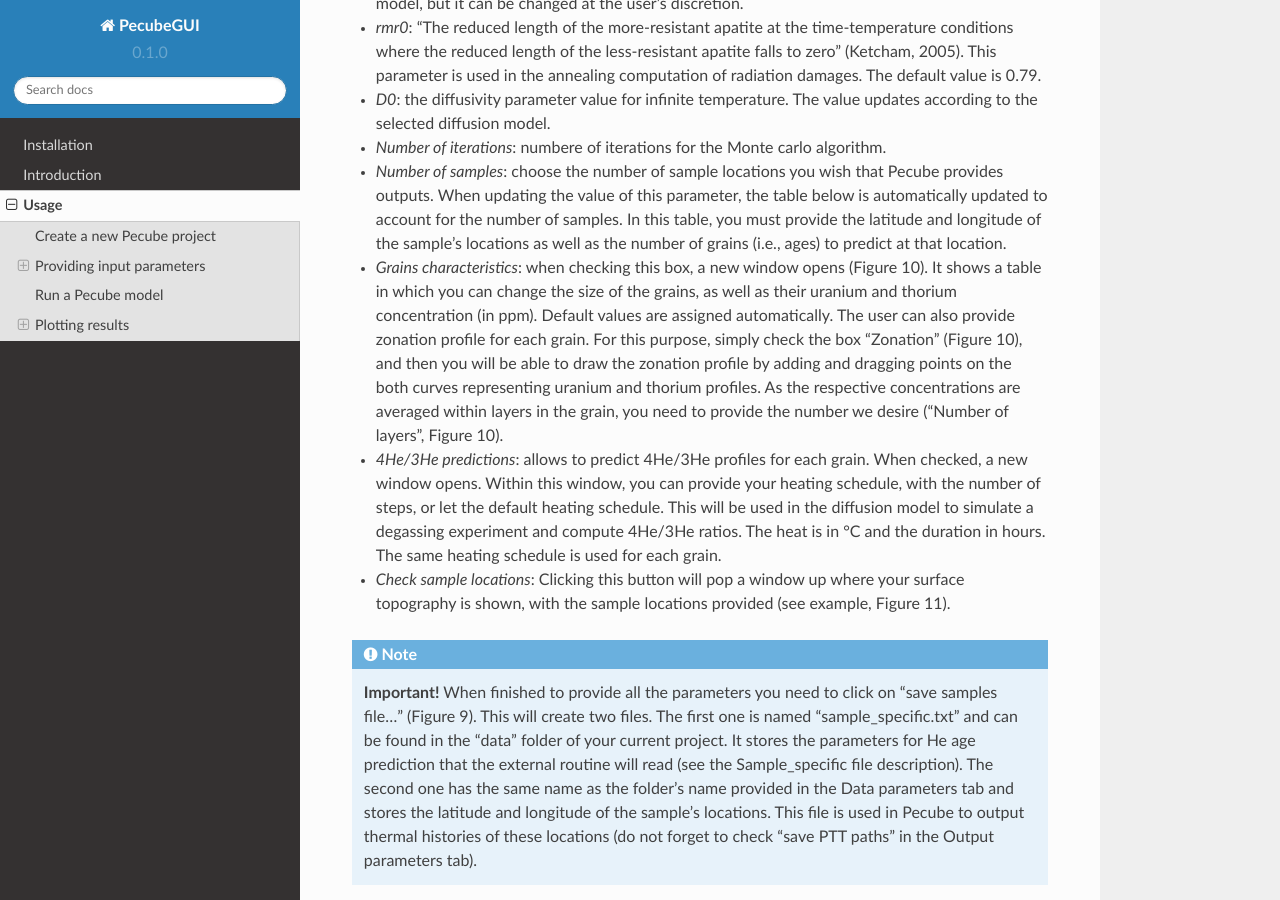
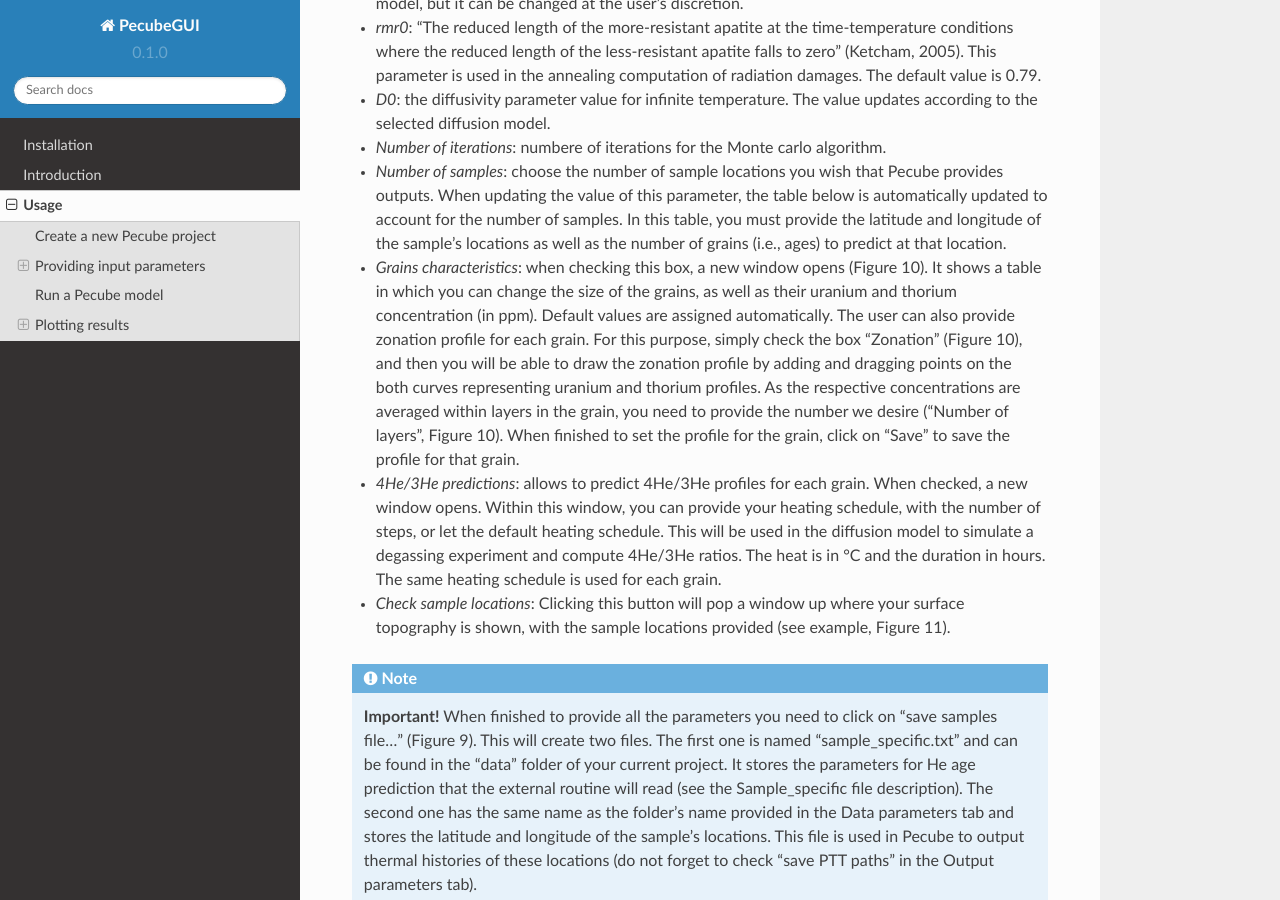
Before and after one commit to MBernAca/PecubeGUI_Doc, a Sphinx documentation site: the page built from docs/source/Usage.rst, in a window 1280 px wide and 900 px high, scrolled down 6220 px. Built offline with Sphinx 7.4.7 and the Read the Docs theme 2.0.0, drawn with Linux system fonts in a browser that asks for light colours.

Commit message:
Update Usage.rst

```diff
--- a/docs/source/Usage.rst
+++ b/docs/source/Usage.rst
@@ -147,7 +147,7 @@ This tab enables the user to set the outputs he/she wants that Pecube provides a
 *	*D0*: the diffusivity parameter value for infinite temperature. The value updates according to the selected diffusion model.
 *	*Number of iterations*: numbere of iterations for the Monte carlo algorithm.
 *	*Number of samples*: choose the number of sample locations you wish that Pecube provides outputs. When updating the value of this parameter, the table below is automatically updated to account for the number of samples. In this table, you must provide the latitude and longitude of the sample’s locations as well as the number of grains (i.e., ages) to predict at that location.
-*	*Grains characteristics*: when checking this box, a new window opens (Figure 10). It shows a table in which you can change the size of the grains, as well as their uranium and thorium concentration (in ppm). Default values are assigned automatically. The user can also provide zonation profile for each grain. For this purpose, simply check the box "Zonation" (Figure 10), and then you will be able to draw the zonation profile by adding and dragging points on the both curves representing uranium and thorium profiles. As the respective concentrations are averaged within layers in the grain, you need to provide the number we desire ("Number of layers", Figure 10).
+*	*Grains characteristics*: when checking this box, a new window opens (Figure 10). It shows a table in which you can change the size of the grains, as well as their uranium and thorium concentration (in ppm). Default values are assigned automatically. The user can also provide zonation profile for each grain. For this purpose, simply check the box "Zonation" (Figure 10), and then you will be able to draw the zonation profile by adding and dragging points on the both curves representing uranium and thorium profiles. As the respective concentrations are averaged within layers in the grain, you need to provide the number we desire ("Number of layers", Figure 10). When finished to set the profile for the grain, click on "Save" to save the profile for that grain.
 *	*4He/3He predictions*: allows to predict 4He/3He profiles for each grain. When checked, a new window opens. Within this window, you can provide your heating schedule, with the number of steps, or let the default heating schedule. This will be used in the diffusion model to simulate a degassing experiment and compute 4He/3He ratios. The heat is in °C and the duration in hours. The same heating schedule is used for each grain.
 *	*Check sample locations*: Clicking this button will pop a window up where your surface topography is shown, with the sample locations provided (see example, Figure 11).
 
```
